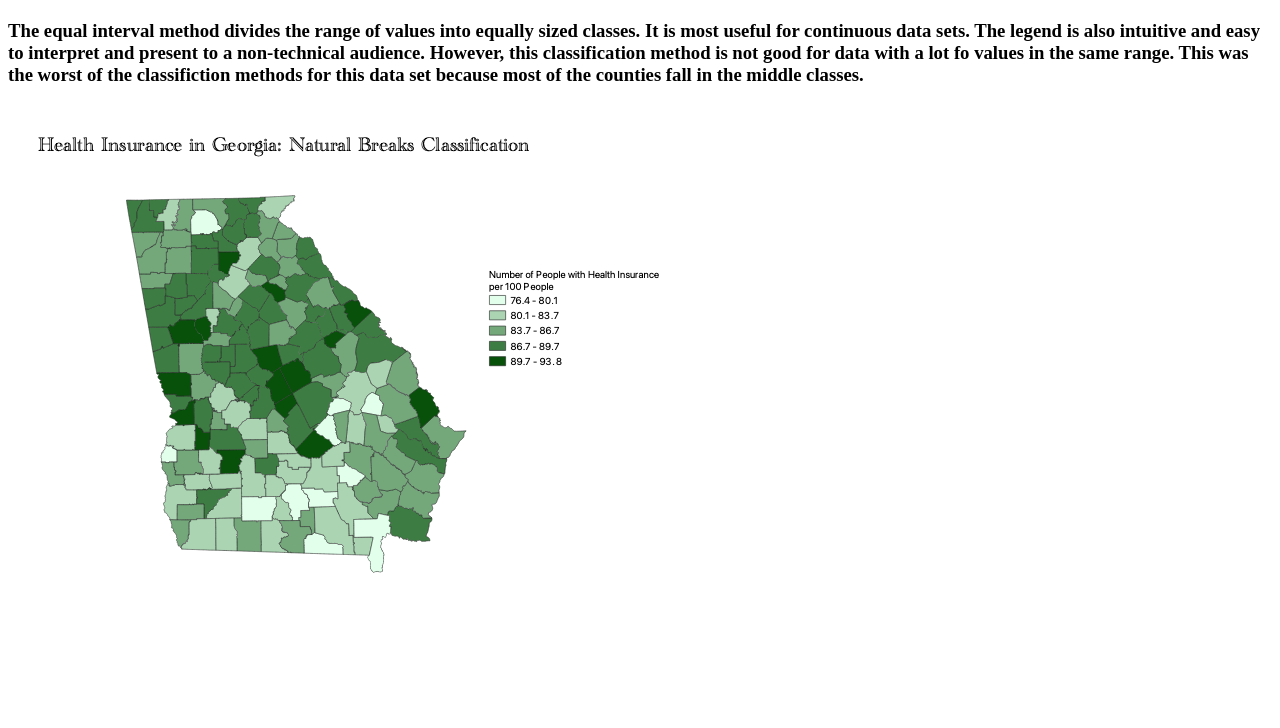
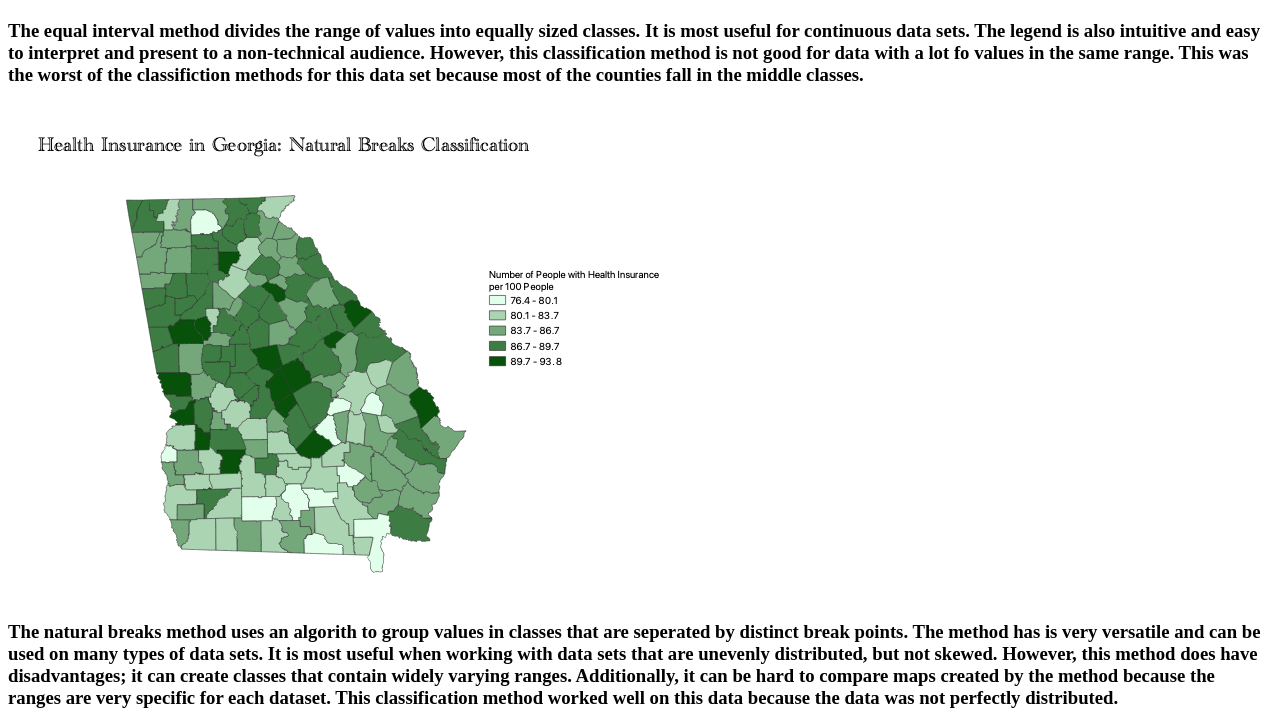
Before and after one commit to livicd/HW6-2, a plain HTML site: page index.html in a window 1280 px wide. Shown: the part 1354-2082 px from the top of the page. Before the commit the page ends 1975 px from the top, so only its background shows below. Drawn offline with Linux system fonts and the light colour scheme.

Commit message:
Update index.html

```diff
--- a/index.html
+++ b/index.html
@@ -15,6 +15,6 @@
     <img src="EqualIntervalMap.png", alt="">
     <h3>The equal interval method divides the range of values into equally sized classes. It is most useful for continuous data sets. The legend is also intuitive and easy to interpret and present to a non-technical audience. However, this classification method is not good for data with a lot fo values in the same range. This was the worst of the classifiction methods for this data set because most of the counties fall in the middle classes. </h3>
     <img src="NaturalBreaksMap.png", alt="">
-    <h3></h3>
+    <h3>The natural breaks method uses an algorith to group values in classes that are seperated by distinct break points. The method has is very versatile and can be used on many types of data sets. It is most useful when working with data sets that are unevenly distributed, but not skewed. However, this method does have disadvantages; it can create classes that contain widely varying ranges. Additionally, it can be hard to compare maps created by the method because the ranges are very specific for each dataset. This classification method worked well on this data because the data was not perfectly distributed.  </h3>
 </body>
 </html>
```
